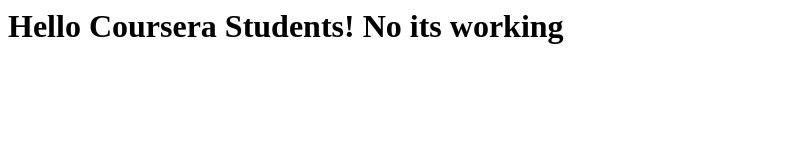
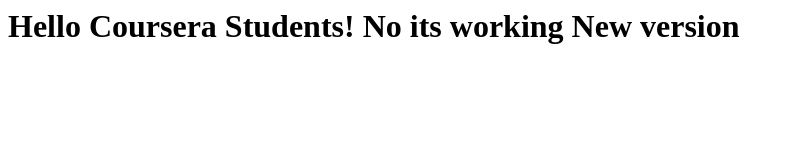
Before and after one commit to MFarrukh54/Coursera-Assignments, a plain HTML site: page Index.html in a window 1280 px wide. Shown: the whole page, without its empty margins (0-795 px from the left). Drawn offline with Linux system fonts and the light colour scheme.

Commit message:
File New Version

```diff
--- a/Index.html
+++ b/Index.html
@@ -5,6 +5,6 @@
     <title>Hello Coursera</title>
 </head>
 <body>
-    <h1>Hello Coursera Students! No its working</h1>
+    <h1>Hello Coursera Students! No its working New version</h1>
 </body>
 </html>
```
